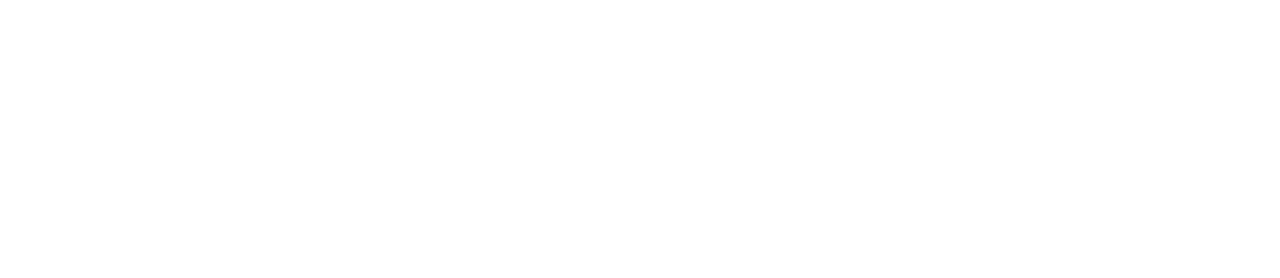
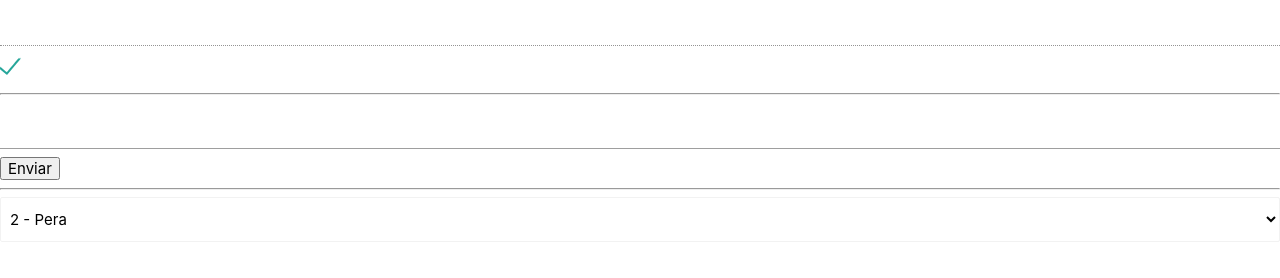
Before and after one commit to jesusmemije/Curso-Vue-3, a plain HTML site: page index.html in a window 1280 px wide. Drawn offline with nearby package versions, Linux system fonts and the light colour scheme.

Commit message:
Manejo de propiedades Booleanas

```diff
--- a/index.html
+++ b/index.html
@@ -10,9 +10,20 @@
 </head>
 <body>
     <div id="app">
-        <a href="#" v-if="isAdmin">Administrador</a>
-        <img src="flores.jpg" height="200" v-if="mostrarImg">
-        <img src="personas.jpg" height="200" v-show="mostrarImg">
+        <input type="text" :disabled="(usuarios == 5)">
+        <label>
+            <input type="checkbox" :checked="chkChecked">
+            <span></span>
+        </label>
+        <hr>
+        <form method="POST">
+            <input type="text" :required="isObligatorio">
+            <button type="submit">Enviar</button>
+        </form>
+        <hr>
+        <select class="browser-default">
+            <option v-for="fruta in frutas" :value="fruta.id" :selected="fruta.selected">{{ fruta.id }} - {{ fruta.nombre }}</option>
+        </select>
     </div>
     <!-- Vue -->
     <script src="https://unpkg.com/vue@next"></script>
@@ -26,8 +37,28 @@
         const app = {
             data() {
                 return {
-                    mostrarImg: false,
-                    isAdmin: false
+                    txtDisabled: false,
+                    usuarios: 5,
+                    chkChecked: true,
+                    isObligatorio: true,
+                    frutas: [
+                        {
+                            id: 1,
+                            nombre: 'Manzana',
+                            selected: false
+                        },
+                        {
+                            id: 2,
+                            nombre: 'Pera',
+                            selected: true
+                        },
+                        {
+                            id: 3,
+                            nombre: 'Uva',
+                            selected: false
+                        }
+                    ],
+                    idFruta: 3
                 }
             },
         }
```
